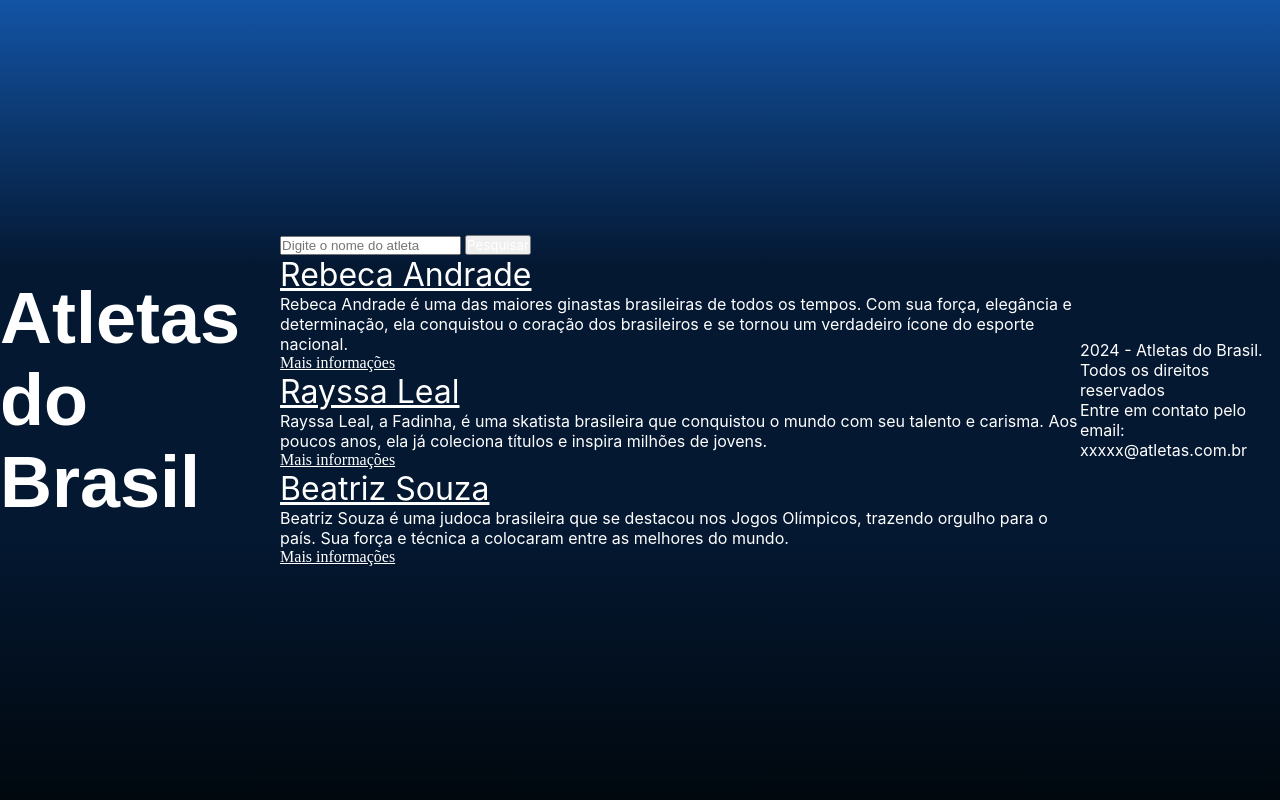
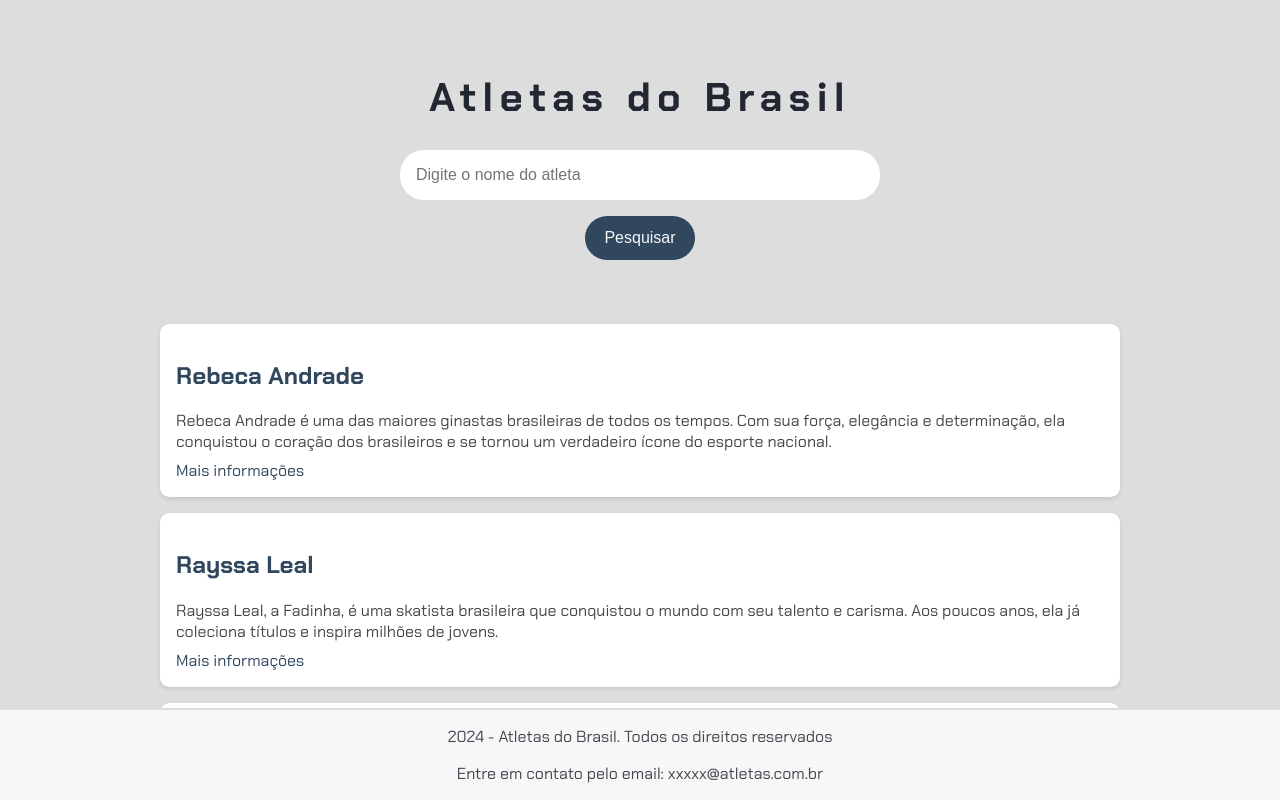
Before and after one commit to z0mer/ALURA_CURSOS, a plain HTML site: page IMERSAO_/index.html in a window 1280 px wide. Drawn offline with Linux system fonts and the light colour scheme; files that its build step writes are made by us from their sources.

Commit message:
ATUALIZADO

```diff
--- a/C2_L.D.P/EX01/styles.css
+++ b/C2_L.D.P/EX01/styles.css
@@ -29,7 +29,7 @@ footer{
 }
 a{
     text-decoration: none;
-    color: rgb(236, 229, 229);
+    color: #ece5e5;
 }
 .copy{
     text-align: center;
--- a/IMERSAO_GEMINI/index.html
+++ b/IMERSAO_/index.html
@@ -4,7 +4,7 @@
 <head>
     <meta charset="UTF-8">
     <meta name="viewport" content="width=device-width, initial-scale=1.0">
-    <link rel="stylesheet" href="style.css">
+    <link rel="stylesheet" href="styles.css">
     <title>Olimpíadas</title>
 </head>
 
```
Also changed, not shown: IMERSAO_/app.js (renamed from IMERSAO_GEMINI/app.js), IMERSAO_/styles.css (renamed from IMERSAO_GEMINI/styles.css).
